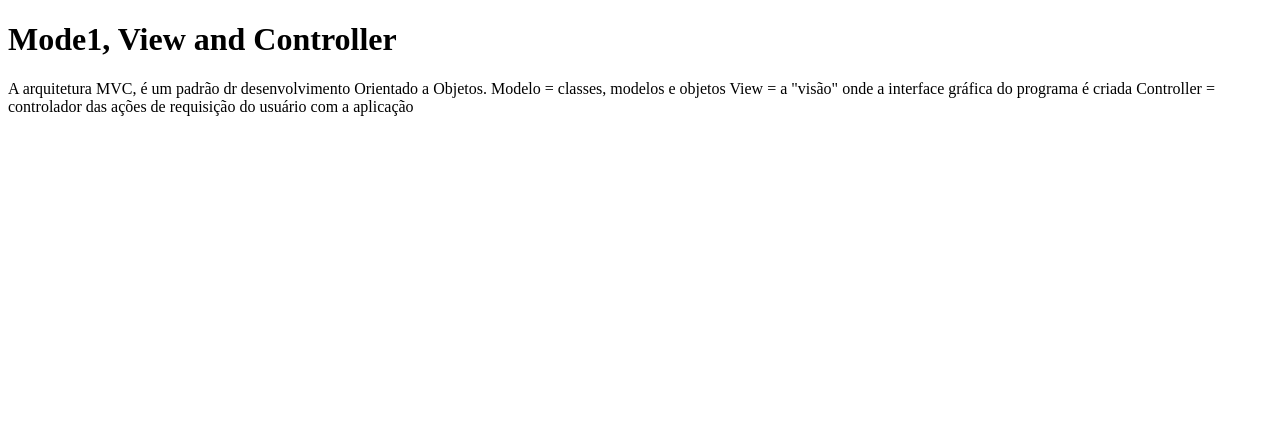
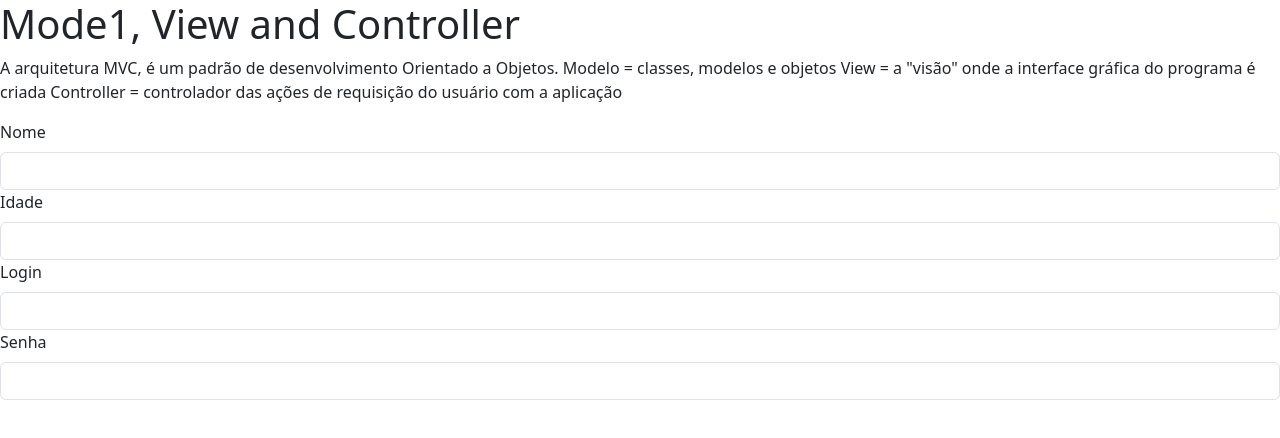
Before and after one commit to Leonardo2745/Leonardo2745.github.io, a plain HTML site: page src/pages/Atividades/MVC PROJECT/index.html in a window 1280 px wide. Drawn offline with nearby package versions, Linux system fonts and the light colour scheme.

Commit message:
continuação da aula

```diff
--- a/src/pages/Atividades/MVC PROJECT/index.html
+++ b/src/pages/Atividades/MVC PROJECT/index.html
@@ -3,6 +3,7 @@
 <head>
     <meta charset="UTF-8">
     <meta name="viewport" content="width=device-width, initial-scale=1.0">
+    <link href="https://cdn.jsdelivr.net/npm/bootstrap@5.3.2/dist/css/bootstrap.min.css" rel="stylesheet" integrity="sha384-T3c6CoIi6uLrA9TneNEoa7RxnatzjcDSCmG1MXxSR1GAsXEV/Dwwykc2MPK8M2HN" crossorigin="anonymous">
     <title>MVC</title>
 </head>
 <body>
@@ -12,17 +13,18 @@
     </div>
 
     <p>
-        A arquitetura MVC, é um padrão dr desenvolvimento Orientado a Objetos.
+        A arquitetura MVC, é um padrão de desenvolvimento Orientado a Objetos.
 
         Modelo = classes, modelos e objetos
         View = a "visão" onde a interface gráfica do programa é criada
         Controller = controlador das ações de requisição do usuário com a aplicação
     </p>
 
-    <div id="conteudo">
+    <div id="root">
 
     </div>
 
     <script type="module" src="./app.js"></script>
+    <script src="https://cdn.jsdelivr.net/npm/bootstrap@5.3.2/dist/js/bootstrap.bundle.min.js" integrity="sha384-C6RzsynM9kWDrMNeT87bh95OGNyZPhcTNXj1NW7RuBCsyN/o0jlpcV8Qyq46cDfL" crossorigin="anonymous"></script>
 </body>
 </html>
--- a/src/pages/Atividades/MVC PROJECT/src/controller.js
+++ b/src/pages/Atividades/MVC PROJECT/src/controller.js
@@ -1,10 +1,8 @@
-import { model } from "./model/model.js";
-import { construtorGrafico } from "./view.js";
+import { formNewUser } from "./view/form-new-user.js";
 
 const controller = {
     iniciar:()=>{
-        construtorGrafico.render(model)
-
+        formNewUser.build()
     }
 }
 
--- a/src/pages/Atividades/MVC PROJECT/src/model/model.js
+++ b/src/pages/Atividades/MVC PROJECT/src/model/usuario.model.js
@@ -35,6 +35,7 @@ getLogin(){
     return this.login;
 }
 
+
 setSenha(senha){
     this.senha = senha;
 }
--- /dev/null
+++ b/src/pages/Atividades/MVC PROJECT/src/view/form-new-user.js
@@ -0,0 +1,30 @@
+const formNewUser = {
+    build:()=>{
+        const root = document.getElementById('root')
+        const formTemplate = document.createElement('form')
+        formTemplate.className = "from-control";
+        formTemplate.setAttribute("id","signForm");
+        formTemplate.innerHTML = `
+        <label for="nome" class="form-label">Nome</label>
+        <input class="form-control" type="text" id="nome">
+
+        <label for="idade" class="form-label">Idade</label>
+        <input class="form-control" type="number" id="idade">
+
+        <label for="login" class="form-label">Login</label>
+        <input class="form-control" type="text" id="login">
+
+        <label for="senha" class="form-label">Senha</label>
+        <input class="form-control" type="password" id="senha">
+        `
+        root.append(formTemplate);
+    },
+toUpdate:()=>{
+
+
+}
+
+}
+
+
+export { formNewUser }
```
